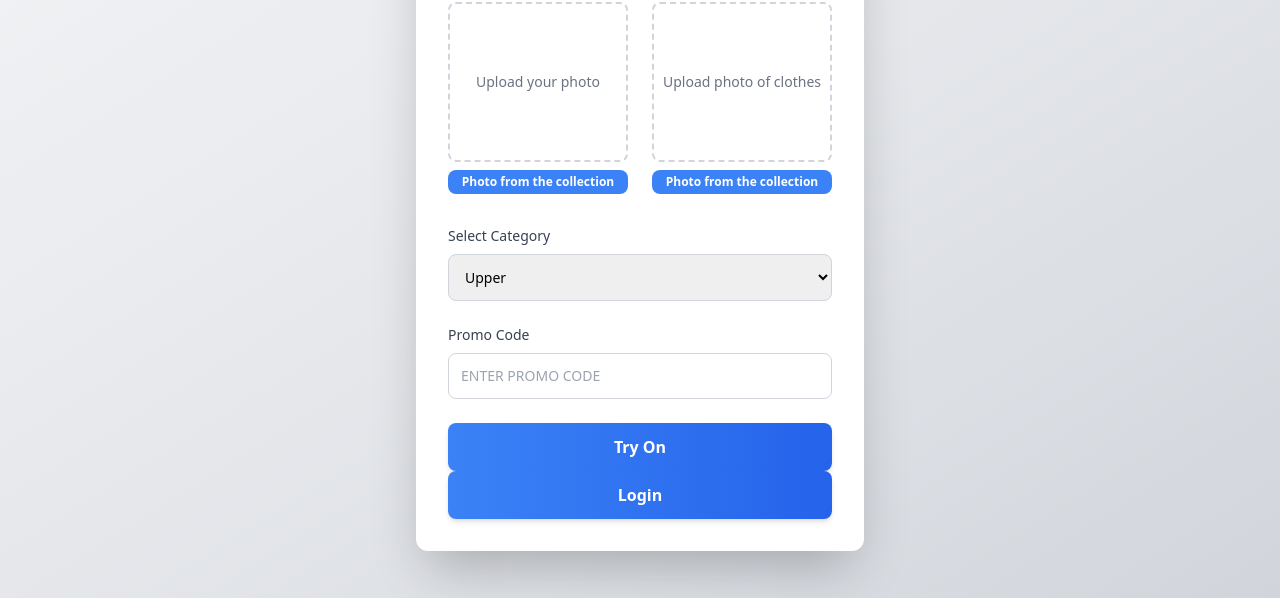
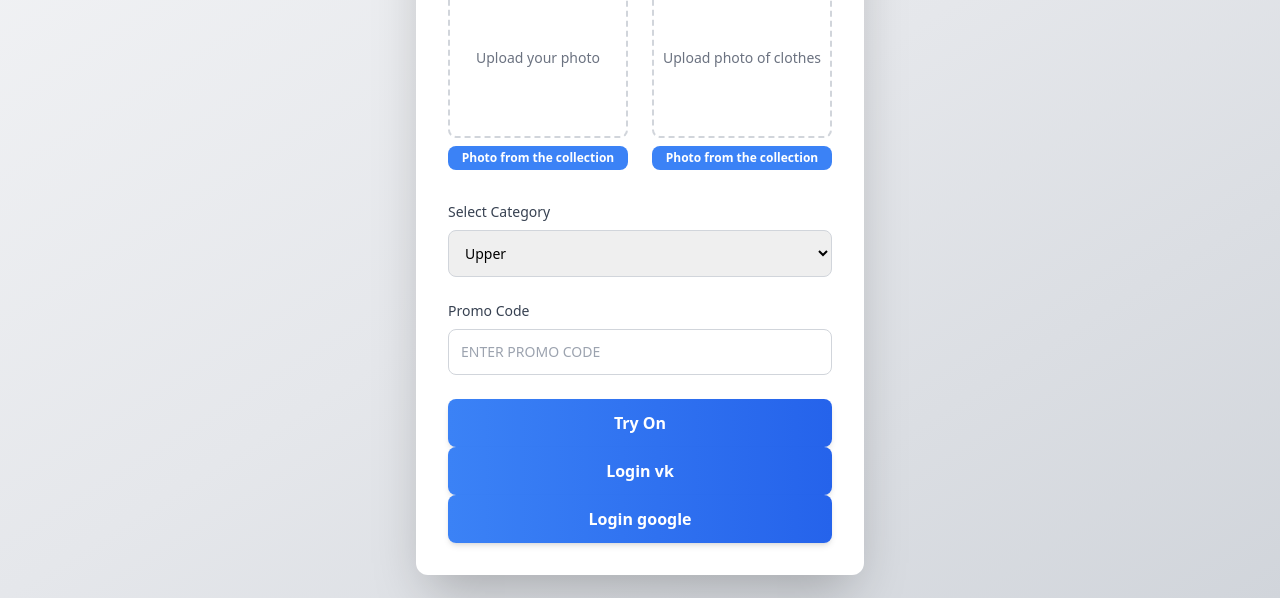
Before and after one commit to dvvtech/virtual-fit, a plain HTML site: page index.html in a window 1280 px wide. Shown: the part 202-800 px from the top of the page. Drawn offline with nearby package versions, Linux system fonts and the light colour scheme.

Commit message:
add auth

```diff
--- a/index.html
+++ b/index.html
@@ -78,9 +78,13 @@
             class="w-full bg-gradient-to-r from-blue-500 to-blue-600 text-white font-semibold py-3 px-6 rounded-lg hover:from-blue-600 hover:to-blue-700 transition shadow-md hover:shadow-lg"
             onclick="tryOn()">Try On</button>
 
-        <button id="tryAuth"
+        <button id="tryVkAuth"
             class="w-full bg-gradient-to-r from-blue-500 to-blue-600 text-white font-semibold py-3 px-6 rounded-lg hover:from-blue-600 hover:to-blue-700 transition shadow-md hover:shadow-lg"
-            onclick="tryAuth()">Login</button>
+            onclick="tryVkAuth()">Login vk</button>
+
+        <button id="tryGoogleAuth"
+            class="w-full bg-gradient-to-r from-blue-500 to-blue-600 text-white font-semibold py-3 px-6 rounded-lg hover:from-blue-600 hover:to-blue-700 transition shadow-md hover:shadow-lg"
+            onclick="tryGoogleAuth()">Login google</button>
     </div>
 
     <div id="resultViewer"
@@ -137,14 +141,17 @@
         // Извлекаем токены из URL
         const urlParams = new URLSearchParams(window.location.search);
         const accessToken = urlParams.get('accessToken');
+        const refreshToken = urlParams.get('refreshToken');
         if (accessToken) {
             alert("access token: " + accessToken);
+            alert("refresh token: " + refreshToken);
         }
 
         //const url = "https://a30944-8332.x.d-f.pw/uploads/guid_xxx_v.png";
         //const newUrl = replaceEndingToV(url);
 
-        const API_BASE_URL = 'https://a30944-8332.x.d-f.pw';
+        //'https://a30944-8332.x.d-f.pw';
+        const API_BASE_URL = 'https://a33140-9deb.k.d-f.pw';
         //const API_BASE_URL = 'http://localhost:5023';
         //const API_BASE_URL = 'https://localhost:7147';
         document.addEventListener('DOMContentLoaded', () => {
@@ -240,9 +247,31 @@
             }
         }
 
-        function tryAuth() {
+        function tryGoogleAuth() {
 
-            fetch(`${API_BASE_URL}/api/vk-authorize`)
+            fetch(`${API_BASE_URL}/api/google-auth`)
+                .then(response => {
+                    if (!response.ok) {
+                        throw new Error('Ошибка при получении URL для авторизации');
+                    }
+                    return response.text(); // Получаем ответ как plain text
+                })
+                .then(url => {
+                    if (url) {
+                        window.location.href = url; // Перенаправляем пользователя
+                    } else {
+                        throw new Error('URL для перенаправления не найден в ответе');
+                    }
+                })
+                .catch(error => {
+                    console.error('Произошла ошибка:', error);
+                    // Можно добавить уведомление пользователя об ошибке
+                });
+        }
+
+        function tryVkAuth() {
+
+            fetch(`${API_BASE_URL}/api/vk-auth`)
                 .then(response => {
                     if (!response.ok) {
                         throw new Error('Ошибка при получении URL для авторизации');
```
